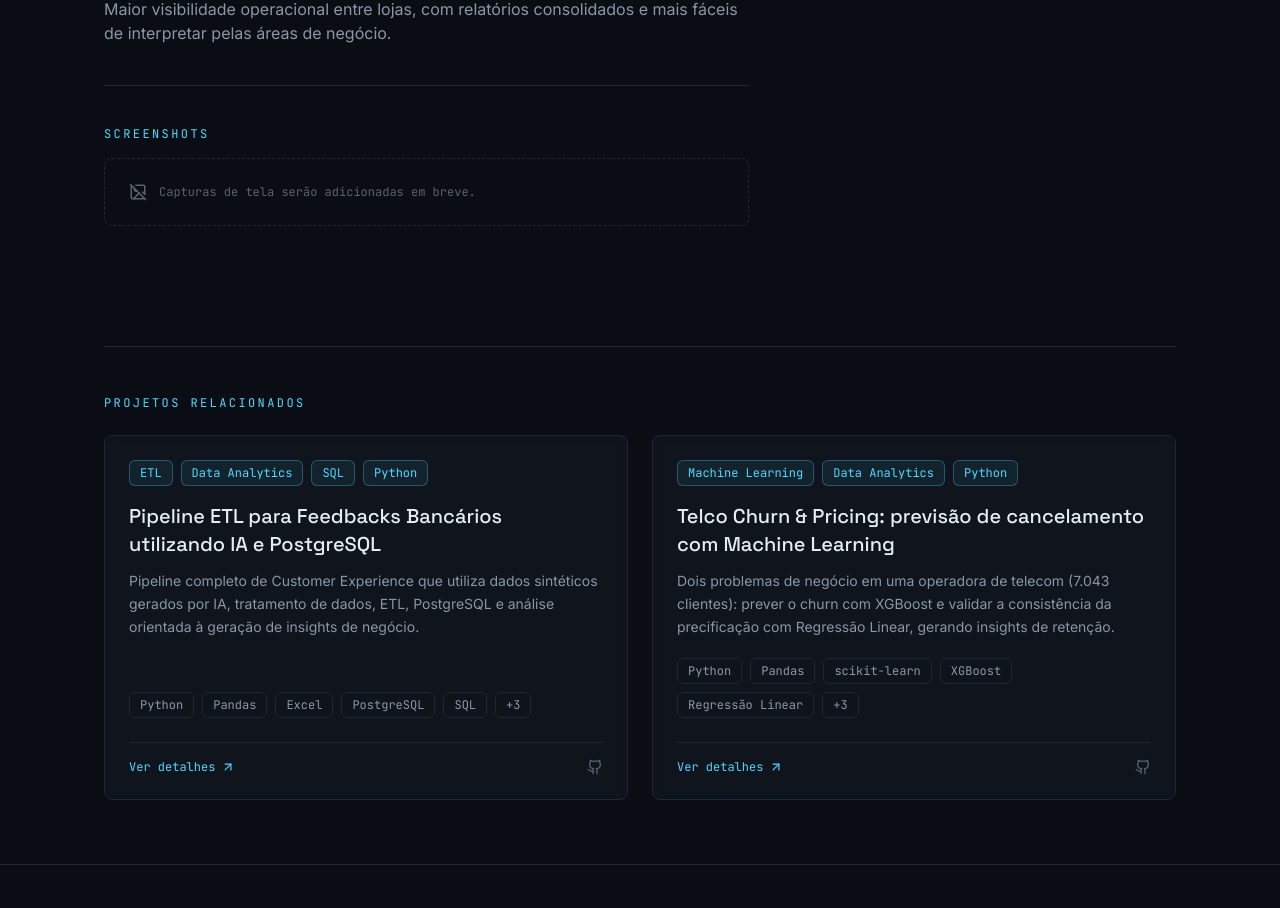
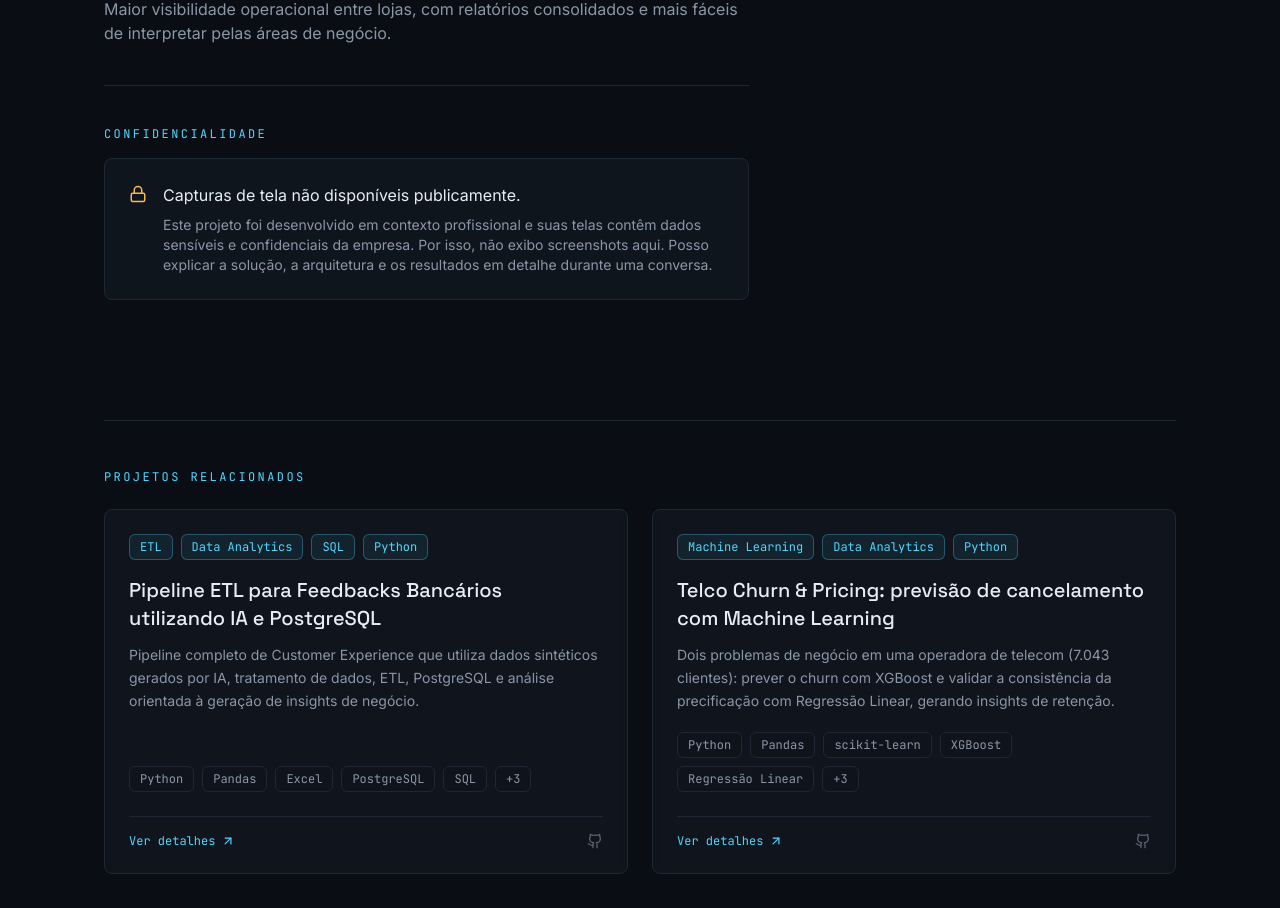
Before and after one commit to gustavfreitas/portfolio, a Next.js app: page /projects/conectividade-de-lojas in a window 1280 px wide. Shown: the part 1358-2266 px from the top of the page. Built offline with nearby package versions, Linux system fonts and the light colour scheme.

Commit message:
Adicao de Confidencialidade

```diff
--- a/src/app/projects/[slug]/page.tsx
+++ b/src/app/projects/[slug]/page.tsx
@@ -1,7 +1,7 @@
 import type { Metadata } from "next";
 import Link from "next/link";
 import { notFound } from "next/navigation";
-import { ArrowLeft, ArrowUpRight, Github, ImageOff } from "lucide-react";
+import { ArrowLeft, ArrowUpRight, Github, ImageOff, Lock } from "lucide-react";
 import Image from "next/image";
 import { projects, getProjectBySlug, getRelatedProjects } from "@/data/projects";
 import { site } from "@/data/site";
@@ -238,6 +238,25 @@ export default function ProjectPage({ params }: ProjectPageProps) {
               </Block>
             )}
 
+            {project.confidential ? (
+              <Block label="Confidencialidade">
+                <div className="flex items-start gap-4 rounded-lg border border-border bg-base-panel/60 p-6">
+                  <Lock size={18} className="mt-0.5 shrink-0 text-signal-amber" />
+                  <div>
+                    <p className="text-ink-primary">
+                      Capturas de tela não disponíveis publicamente.
+                    </p>
+                    <p className="mt-2 text-sm text-ink-secondary">
+                      Este projeto foi desenvolvido em contexto profissional e
+                      suas telas contêm dados sensíveis e confidenciais da
+                      empresa. Por isso, não exibo screenshots aqui. Posso
+                      explicar a solução, a arquitetura e os resultados em
+                      detalhe durante uma conversa.
+                    </p>
+                  </div>
+                </div>
+              </Block>
+            ) : (
             <Block label={project.images ? "Visualizações" : "Screenshots"}>
               {project.images ? (
                 <div className="space-y-6">
@@ -270,6 +289,7 @@ export default function ProjectPage({ params }: ProjectPageProps) {
                 </div>
               )}
             </Block>
+            )}
           </div>
 
           {/* Sidebar */}
--- a/src/data/projects.ts
+++ b/src/data/projects.ts
@@ -46,6 +46,8 @@ export interface Project {
   resultsDetail?: string[];
   limitations?: string[];
   images?: ProjectImage[];
+  // Projetos de contexto profissional: oculta screenshots e exibe aviso.
+  confidential?: boolean;
 }
 
 export const projects: Project[] = [
@@ -393,6 +395,7 @@ export const projects: Project[] = [
       "Data Warehouse",
     ],
     featured: false,
+    confidential: true,
     problem:
       "Dados de atendimento disponíveis apenas via API, sem estrutura histórica nem modelagem preparada para análise.",
     solution:
@@ -441,6 +444,7 @@ export const projects: Project[] = [
     category: ["BI", "Data Analytics"],
     technologies: ["Power BI", "Excel", "Power Query", "SQL", "LINX ERP"],
     featured: false,
+    confidential: true,
     problem:
       "Processos operacionais distribuídos entre lojas, com dados dispersos no ERP e baixa visibilidade consolidada para tomada de decisão.",
     solution:
```
